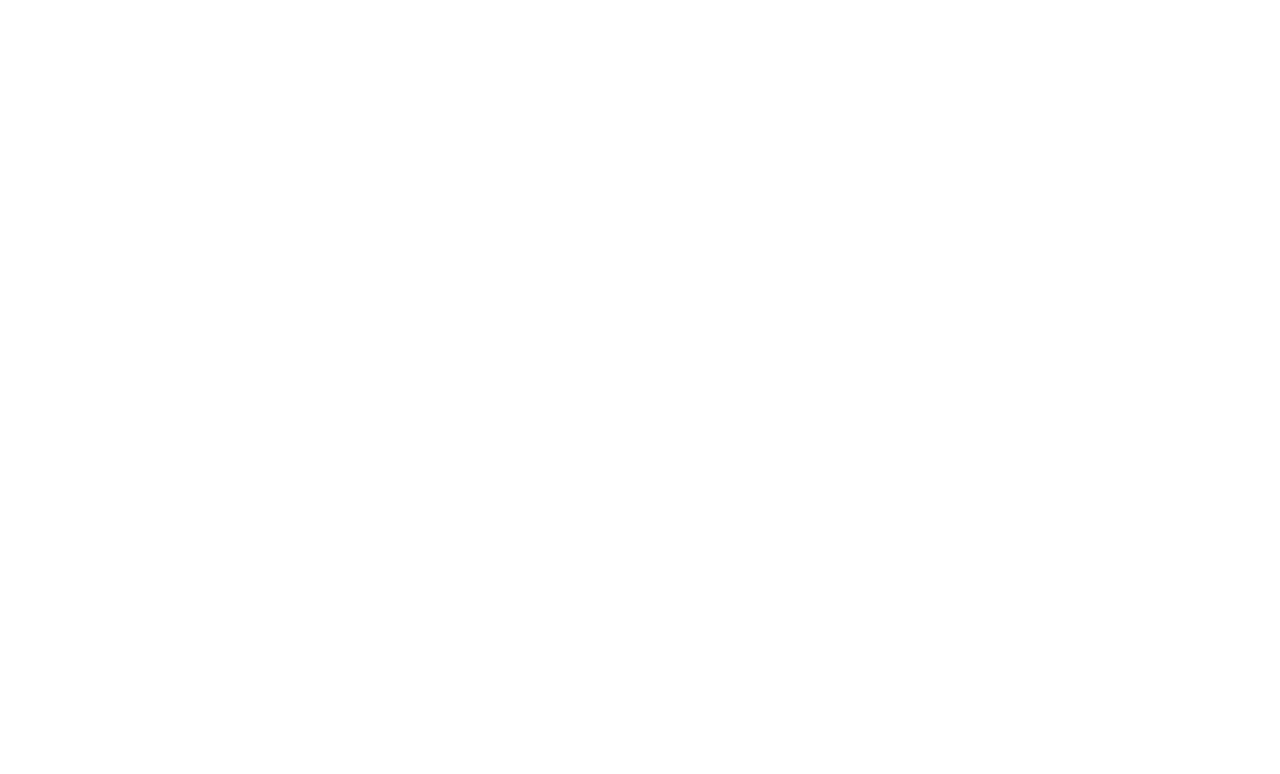
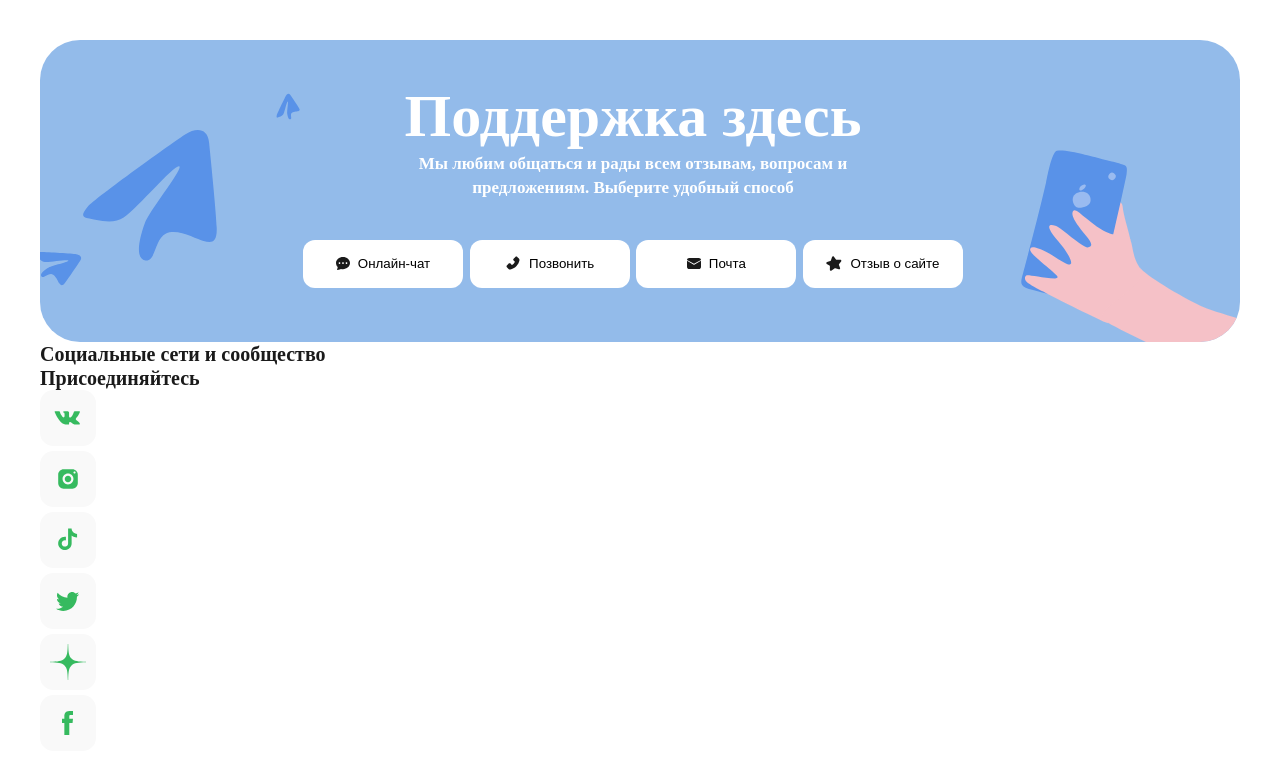
Before and after one commit to Solo66906/test_frontend_deweloper, a plain HTML site: page 1/index.html in a window 1280 px wide. Drawn offline with Linux system fonts and the light colour scheme.

Commit message:
Create head section

```diff
--- a/1/index.html
+++ b/1/index.html
@@ -3,9 +3,43 @@
 <head>
   <meta charset="UTF-8">
   <meta name="viewport" content="width=device-width, initial-scale=1.0">
-  <title>Document</title>
+  <title>1</title>
+  <link rel="stylesheet" href="./style/style.css">
 </head>
 <body>
-
+  <header class="header">
+    <div class="header_text">
+      <div class="header-left"><img src="./style/img/suport/left.svg" alt=""></div>
+      <div class="header-center">
+        <h1 class="header_text-heading">Поддержка здесь</h1>
+        <div class="header_text-discription">Мы любим общаться и рады всем отзывам, вопросам и предложениям. Выберите удобный способ</div>
+        <div class="header_text-link">
+          <ul class="header_text-link-list">
+            <li class="header_text-link-list-item"><button class="button button_link"><img src="./style/img/suport/messabge.svg" alt="" class="link-icon">Онлайн-чат</button></li>
+            <li class="header_text-link-list-item"><button class="button button_link"><img src="./style/img/suport/phone.svg" alt="" class="link-icon">Позвонить</button></li>
+            <li class="header_text-link-list-item"><button class="button button_link"><img src="./style/img/suport/email.svg" alt="" class="link-icon">Почта</button></li>
+            <li class="header_text-link-list-item"><button class="button button_link"><img src="./style/img/suport/star.svg" alt="" class="link-icon">Отзыв о сайте</button></li>
+          </ul>
+        </div>
+      </div>
+      <div class="header-right"><img style="border-radius: 40px;" src="./style/img/suport/right.svg" alt=""></div>
+    </div>
+  </header>
+  <div class="social">
+    <div class="social_left">
+      <p class="social_left-top">Социальные сети и сообщество</p>
+      <h2 class="social_left-bottom">Присоединяйтесь</h2>
+    </div>
+    <div class="social_right">
+      <ul class="social_right-list">
+        <li class="social_right-list-item"><img src="./style/img/social/VK.svg" alt="VK" class="social_right-list-item-icon"></li>
+        <li class="social_right-list-item"><img src="./style/img/social/instagram.svg" alt="instagram" class="social_right-list-item-icon"></li>
+        <li class="social_right-list-item"><img src="./style/img/social/tt.svg" alt="tt" class="social_right-list-item-icon"></li>
+        <li class="social_right-list-item"><img src="./style/img/social/twitter.svg" alt="twitter" class="social_right-list-item-icon"></li>
+        <li class="social_right-list-item"><img src="./style/img/social/yandex_dzen.svg" alt="yandex_dzen" class="social_right-list-item-icon"></li>
+        <li class="social_right-list-item"><img src="./style/img/social/facebook.svg" alt="facebook" class="social_right-list-item-icon"></li>
+      </ul>
+    </div>
+  </div>
 </body>
 </html>
--- a/1/style/style.scss
+++ b/1/style/style.scss
@@ -0,0 +1,117 @@
+$--gray-0-white: #fff;
+$--gray-900-black: #1a1a1a;
+$--gray-500: #949494;
+$--sky-colors: #93BBEA;
+
+html, body, div, span, applet, object, iframe,
+h1, h2, h3, h4, h5, h6, p, blockquote, pre,
+a, abbr, acronym, address, big, cite, code,
+del, dfn, em, img, ins, kbd, q, s, samp,
+small, strike, strong, sub, sup, tt, var,
+b, u, i, center,
+dl, dt, dd, ol, ul, li,
+fieldset, form, label, legend,
+table, caption, tbody, tfoot, thead, tr, th, td,
+article, aside, canvas, details, embed,
+figure, figcaption, footer, header, hgroup,
+menu, nav, output, ruby, section, summary,
+time, mark, audio, video {
+	margin: 0;
+	padding: 0;
+	border: 0;
+	font-size: 100%;
+	vertical-align: baseline;
+}
+/* HTML5 display-role reset for older browsers */
+article, aside, details, figcaption, figure,
+footer, header, hgroup, menu, nav, section {
+	display: block;
+}
+ol, ul {
+	list-style: none;
+}
+blockquote, q {
+	quotes: none;
+}
+blockquote:before, blockquote:after,
+q:before, q:after {
+	content: '';
+	content: none;
+}
+table {
+	border-collapse: collapse;
+	border-spacing: 0;
+}
+
+body {
+  color: $--gray-900-black;
+  font-family: 'Museo Sans Cyrl';
+  font-size: 20px;
+  font-style: normal;
+  font-weight: 600;
+  line-height: 120%;
+  padding: 40px;
+}
+.header {
+  background: $--sky-colors;
+  border-radius: 40px;
+  .header_text {
+    display: flex;
+    font-size: 60px;
+    justify-content: space-between;
+    color: $--gray-0-white;
+    .header-left {
+      display: flex;
+      align-items: center;
+    }
+    .header-right {
+      display: flex;
+      align-items: self-end;
+    }
+    .header-center{
+      width: 100%;
+      margin: 40px 0px 54px;
+      display: flex;
+      flex-direction: column;
+      align-items: center;
+      .header_text-heading {
+        line-height: 120%;
+      }
+      .header_text-discription {
+        text-align: center;
+        font-size: 17px;
+        width: 535px;
+        line-height: 140%;
+        margin-bottom: 40px;
+      }
+      .header_text-link {
+        width: 100%;
+        .header_text-link-list {
+          display: flex;
+          justify-content: space-between;
+          .header_text-link-list-item {
+            display: flex;
+            align-items: center;
+            .button_link {
+              display: flex;
+              align-items: center;
+              .link-icon {
+                margin-right: 8px;
+              }
+            }
+            .button {
+              display: flex;
+              justify-content: center;
+              padding: 15px auto;
+              width: 160px;
+              height: 48px;
+              border-radius: 12px;
+              border: 0px;
+              background: $--gray-0-white;
+            }
+          }
+        }
+      }
+    }
+  }
+}
```
Also changed, not shown: 1/style/style.css.
